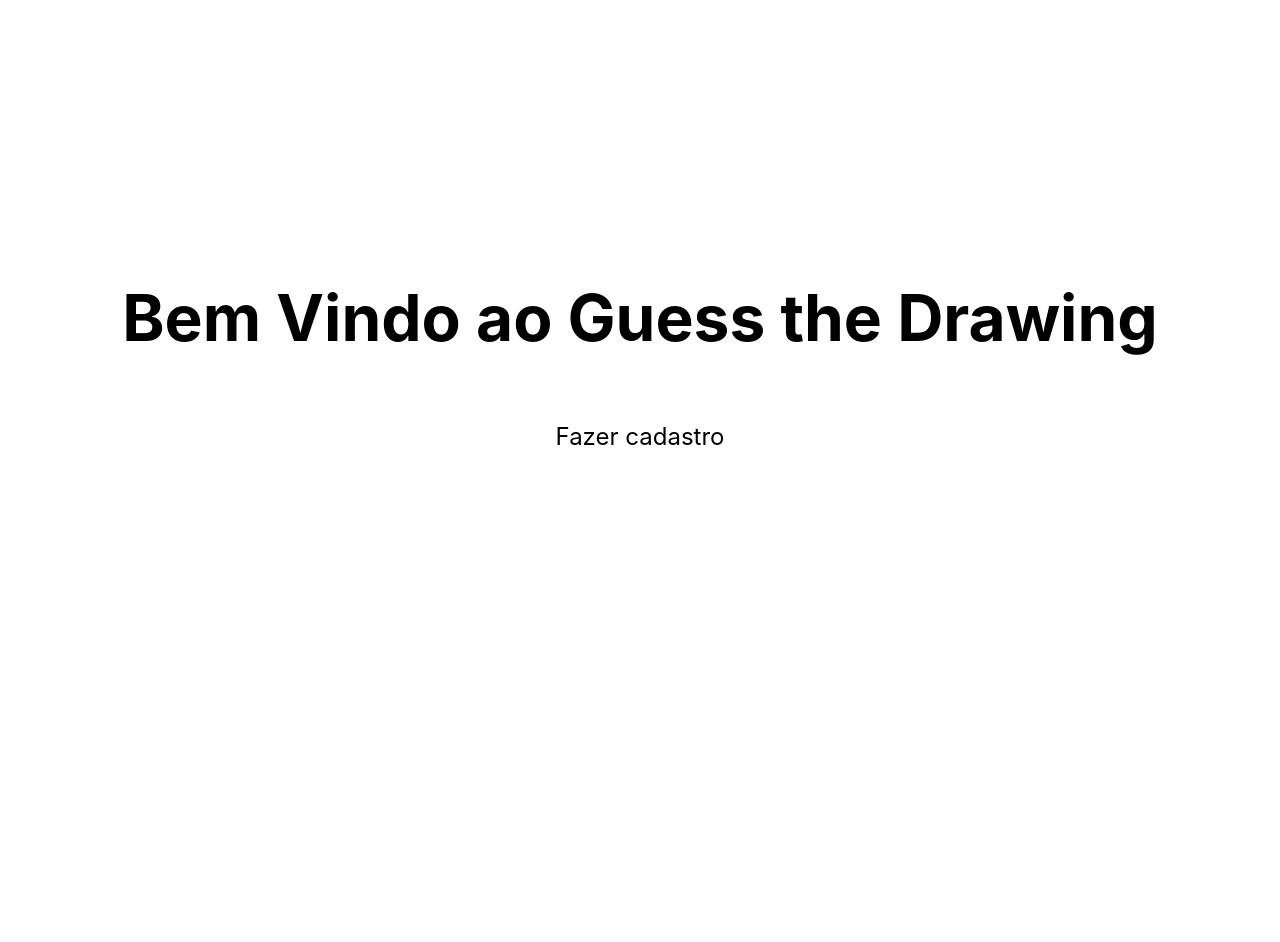
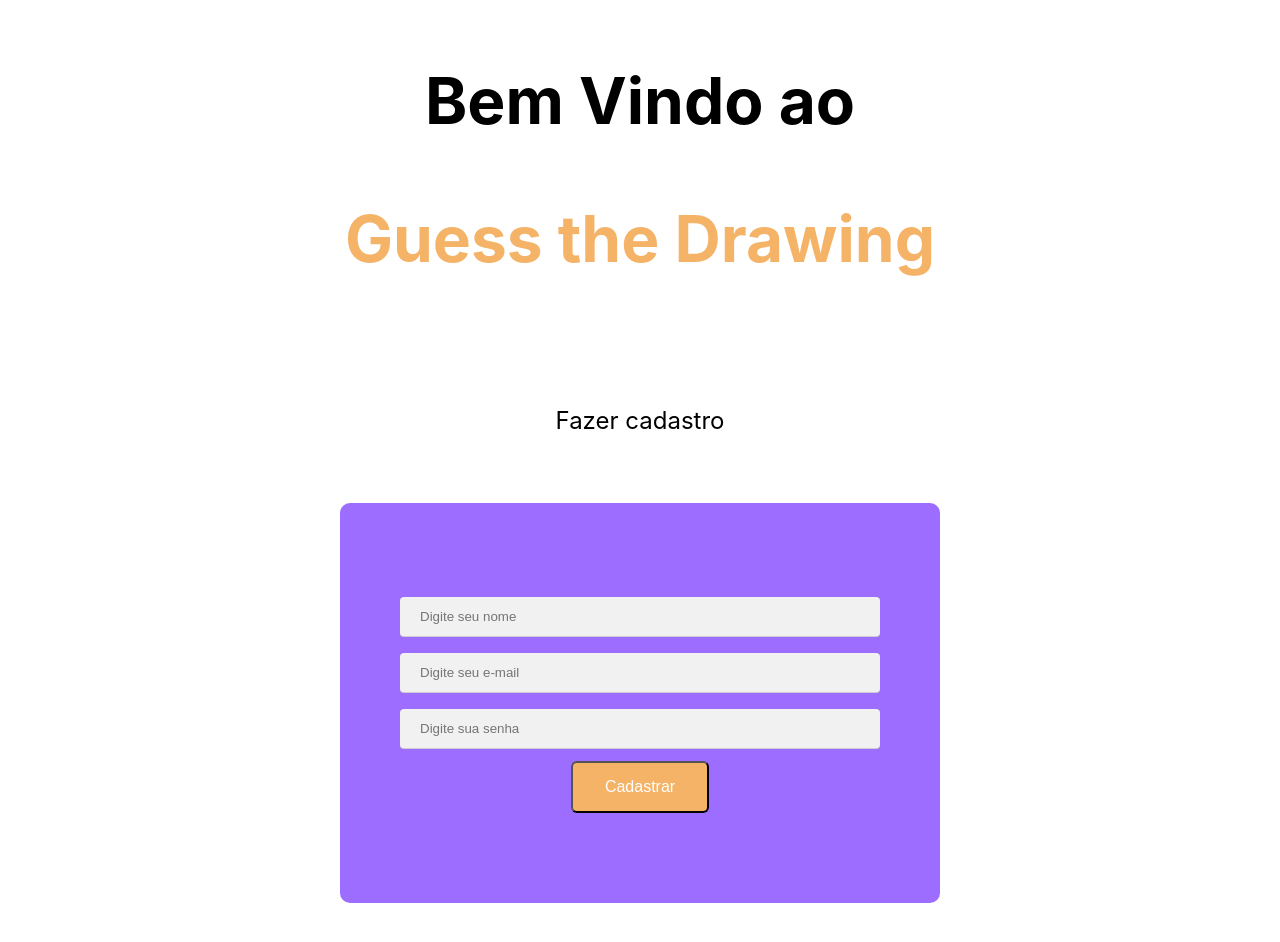
Before and after one commit to AIC-IV/Front-end, a Next.js app: page /register in a window 1280 px wide. Shown: the top 942 px of the page. Before the commit the page ends 800 px from the top, so only its background shows below. Built offline with nearby package versions, Linux system fonts and the light colour scheme.

Commit message:
cadastro ok, falta deixar no design do figma

```diff
--- a/package.json
+++ b/package.json
@@ -10,9 +10,11 @@
   },
   "dependencies": {
     "axios": "^0.27.2",
+    "formik": "^2.2.9",
     "next": "12.2.4",
     "react": "18.2.0",
-    "react-dom": "18.2.0"
+    "react-dom": "18.2.0",
+    "yup": "^0.32.11"
   },
   "devDependencies": {
     "@types/node": "18.6.4",
--- a/pages/register.tsx
+++ b/pages/register.tsx
@@ -3,23 +3,79 @@ import Head from 'next/head'
 import Image from 'next/image'
 import { useRouter } from 'next/router'
 import styles from '../styles/Home.module.css'
+import * as Yup from 'yup'
+import userService from '../services/user.service'
+import { SignUpDto } from '../schemas/session'
+import { Formik, FormikHelpers } from 'formik';
+import { useCallback } from 'react';
 
 const RegisterPage: NextPage = () => {
 
     const router = useRouter()
+    const SignUpSchema = Yup.object().shape({
+        username: Yup.string().required(),
+        email: Yup.string().email('Invalid email').required(),
+        password: Yup.string().required(),
+      });
+
+    const onSubmit = useCallback(async (values: SignUpDto, helpers: FormikHelpers<SignUpDto>) => {
+        try {
+
+        const response = await userService.create(values)
+        router.push('/login')
+        } catch (error: any) {
+          alert(error + " ocorreu algum erro no cadastro, tente novamente mais tarde")
+        }
+      }, []);
 
     return(
         <div className={styles.container}>
             <Head>
-                <title>Login</title>
+                <title>Register</title>
             </Head>
             <main className={styles.main}>
                 <h1 className={styles.title}>
-                    Bem Vindo ao  Guess the Drawing
+                    Bem Vindo ao  <p className={styles.GTD}>
+                        Guess the Drawing
+                        </p>
                 </h1>
                 <p className={styles.description}>
                     Fazer cadastro
                 </p>
+                <Formik<SignUpDto>
+        initialValues={{ username: '',email: '', password: '' }}
+        onSubmit={onSubmit}
+        validationSchema={SignUpSchema}>
+                     {({ handleChange, handleBlur, handleSubmit, values, errors }) => (
+          <div className={styles.formContainer}>
+
+            <input className={styles.input}
+              placeholder='Digite seu nome'
+              value={values.username}
+              onChange={handleChange('username')}
+              onBlur={handleBlur('username')} />
+
+            <input className={styles.input}
+              placeholder='Digite seu e-mail'
+              autoCapitalize='none'
+              value={values.email}
+              onChange={handleChange('email')}
+              onBlur={handleBlur('email')} />
+            <label className={styles.textError}>{errors.email || ''}</label>
+
+            <input className={styles.input}
+              placeholder='Digite sua senha'
+              type='password'
+              value={values.password}
+              onChange={handleChange('password')}
+              onBlur={handleBlur('password')} />
+            <label className={styles.textError}>{errors.password || ''}</label>
+            <button className={styles.buttons} onClick={() => handleSubmit()}>
+                Cadastrar
+            </button>
+          </div>
+        )}
+                </Formik>
             </main>
         </div>
 
--- a/styles/Home.module.css
+++ b/styles/Home.module.css
@@ -127,9 +127,9 @@
     filter: invert(1);
   }
 }
-.button{
-  background-color: #4CAF50;
-  border: none;
+.buttons{
+  background-color: #F4B367;
+  border-radius: 6px;
   color: white;
   padding: 15px 32px;
   text-align: center;
@@ -139,3 +139,32 @@
   margin: 4px 2px;
   cursor: pointer;
 }
+
+.formContainer {
+  display: flex;
+  flex-direction: column;
+  align-items: center;
+  justify-content: center;
+  flex-wrap: wrap;
+  min-width: 600px;
+  min-height: 400px;
+  background-color: #9C6DFF;
+  border-radius: 10px;
+
+}
+
+.input {
+  width:80%;
+  padding: 12px 20px;
+  margin: 8px 0;
+  box-sizing: border-box;
+  border: none;
+  border-bottom: 1px solid #ccc;
+  border-radius: 4px;
+  background-color: #f1f1f1;
+  color: #F4B367;
+}
+
+.GTD {
+  color: #F4B367;
+}
--- a/styles/globals.css
+++ b/styles/globals.css
@@ -21,6 +21,6 @@ a {
   }
   body {
     color: white;
-    background: black;
+    background: #9C6DFF ;
   }
 }
```
Also changed, not shown: pages/index.tsx (+7 -5 lines), 1 other file (tests, documents, lock files or other folders).
